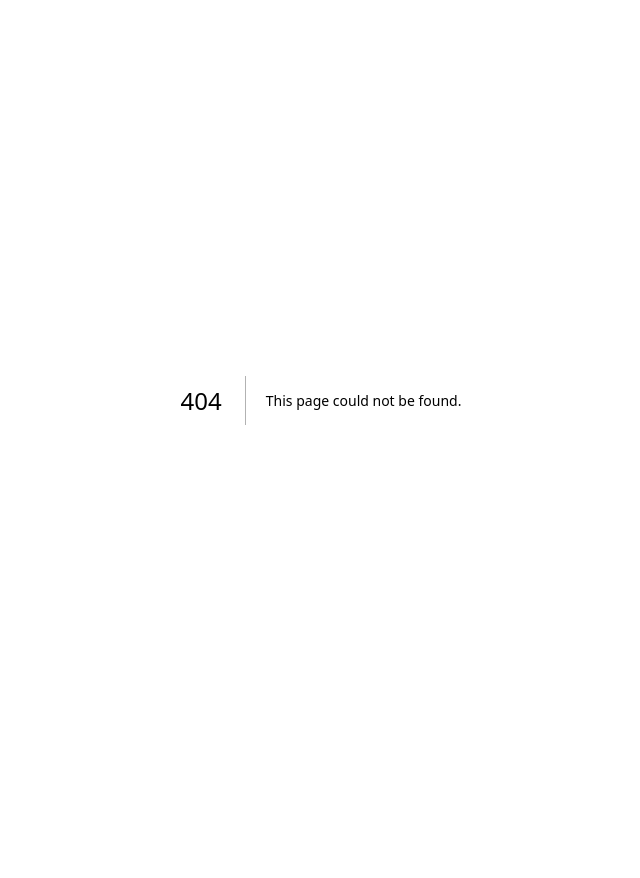
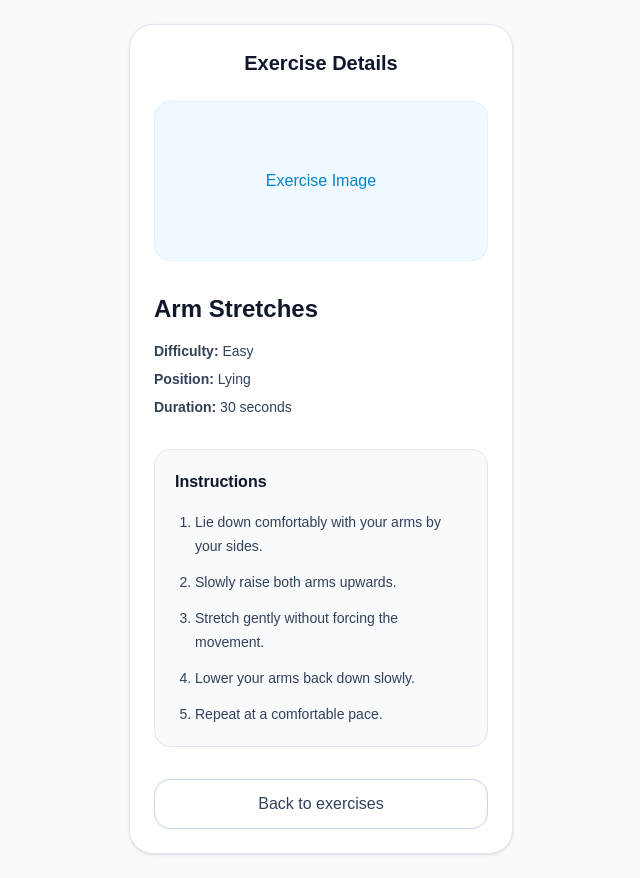
Before and after one commit to Pau7ina/ms-active-app, a Next.js app: page /categories/lying/arm-stretches in a window 1280 px wide. Before the commit this address had no page. Shown: the whole page, without its empty margins (319-959 px from the left). Before the commit the page ends 800 px from the top, so only its background shows below. Built offline with nearby package versions, Linux system fonts and the light colour scheme.

Commit message:
Added lying exercise detail pages and navigation

```diff
--- /dev/null
+++ b/app/categories/lying/arm-stretches/page.tsx
@@ -0,0 +1,43 @@
+import Link from "next/link";
+
+export default function ArmStretchesPage() {
+  return (
+    <main className="min-h-screen bg-slate-50 flex items-center justify-center p-6">
+      <div className="w-full max-w-sm rounded-3xl border border-slate-200 bg-white p-6 shadow-sm">
+        <h1 className="text-xl font-bold text-center text-slate-900">
+          Exercise Details
+        </h1>
+
+        <div className="mt-6 flex h-40 items-center justify-center rounded-2xl border border-sky-100 bg-sky-50 text-sky-600">
+          Exercise Image
+        </div>
+
+        <h2 className="mt-8 text-2xl font-bold text-slate-900">Arm Stretches</h2>
+
+        <div className="mt-4 space-y-2 text-sm text-slate-700">
+          <p><strong>Difficulty:</strong> Easy</p>
+          <p><strong>Position:</strong> Lying</p>
+          <p><strong>Duration:</strong> 30 seconds</p>
+        </div>
+
+        <section className="mt-8 rounded-2xl border border-slate-200 bg-slate-50 p-5">
+          <h3 className="font-semibold text-slate-900">Instructions</h3>
+          <ol className="mt-4 list-decimal space-y-3 pl-5 text-sm leading-6 text-slate-700">
+            <li>Lie down comfortably with your arms by your sides.</li>
+            <li>Slowly raise both arms upwards.</li>
+            <li>Stretch gently without forcing the movement.</li>
+            <li>Lower your arms back down slowly.</li>
+            <li>Repeat at a comfortable pace.</li>
+          </ol>
+        </section>
+
+        <Link
+          href="/categories/lying"
+          className="mt-8 block w-full rounded-2xl border border-slate-300 bg-white px-4 py-3 text-center font-medium text-slate-700 transition hover:bg-slate-50"
+        >
+          Back to exercises
+        </Link>
+      </div>
+    </main>
+  );
+}
--- /dev/null
+++ b/app/categories/lying/knee-bends/page.tsx
@@ -0,0 +1,43 @@
+import Link from "next/link";
+
+export default function KneeBendsPage() {
+  return (
+    <main className="min-h-screen bg-slate-50 flex items-center justify-center p-6">
+      <div className="w-full max-w-sm rounded-3xl border border-slate-200 bg-white p-6 shadow-sm">
+        <h1 className="text-xl font-bold text-center text-slate-900">
+          Exercise Details
+        </h1>
+
+        <div className="mt-6 flex h-40 items-center justify-center rounded-2xl border border-sky-100 bg-sky-50 text-sky-600">
+          Exercise Image
+        </div>
+
+        <h2 className="mt-8 text-2xl font-bold text-slate-900">Knee Bends</h2>
+
+        <div className="mt-4 space-y-2 text-sm text-slate-700">
+          <p><strong>Difficulty:</strong> Easy</p>
+          <p><strong>Position:</strong> Lying</p>
+          <p><strong>Duration:</strong> 30 seconds</p>
+        </div>
+
+        <section className="mt-8 rounded-2xl border border-slate-200 bg-slate-50 p-5">
+          <h3 className="font-semibold text-slate-900">Instructions</h3>
+          <ol className="mt-4 list-decimal space-y-3 pl-5 text-sm leading-6 text-slate-700">
+            <li>Lie down in a comfortable position.</li>
+            <li>Keep both legs relaxed and straight.</li>
+            <li>Slowly bend one knee towards your body.</li>
+            <li>Hold briefly, then gently straighten the leg again.</li>
+            <li>Repeat with the other leg.</li>
+          </ol>
+        </section>
+
+        <Link
+          href="/categories/lying"
+          className="mt-8 block w-full rounded-2xl border border-slate-300 bg-white px-4 py-3 text-center font-medium text-slate-700 transition hover:bg-slate-50"
+        >
+          Back to exercises
+        </Link>
+      </div>
+    </main>
+  );
+}
--- a/app/categories/lying/page.tsx
+++ b/app/categories/lying/page.tsx
@@ -1,4 +1,25 @@
 import Link from "next/link";
+
+const exercises = [
+  {
+    title: "Ankle rotations",
+    href: "/categories/lying/ankle-rotations",
+    description:
+      "Slowly rotate each ankle in circles to improve mobility and blood flow.",
+  },
+  {
+    title: "Knee bends",
+    href: "/categories/lying/knee-bends",
+    description:
+      "Gently bend one knee at a time, keeping movements slow and controlled.",
+  },
+  {
+    title: "Arm stretches",
+    href: "/categories/lying/arm-stretches",
+    description:
+      "Raise and lower your arms gently to encourage flexibility and movement.",
+  },
+];
 
 export default function LyingPage() {
   return (
@@ -18,32 +39,20 @@ export default function LyingPage() {
         </p>
 
         <div className="mt-6 space-y-4">
+          {exercises.map((exercise) => (
             <Link
-            href="/categories/lying/ankle-rotations"
+              key={exercise.href}
+              href={exercise.href}
               className="block rounded-2xl border border-slate-200 bg-slate-50 p-4 transition hover:bg-sky-50"
             >
-            <h3 className="font-semibold text-slate-900">Ankle rotations</h3>
+              <h3 className="font-semibold text-slate-900">
+                {exercise.title}
+              </h3>
               <p className="mt-2 text-sm text-slate-600">
-              Slowly rotate each ankle in circles to improve mobility and blood
-              flow.
+                {exercise.description}
               </p>
             </Link>
-
-          <div className="rounded-2xl border border-slate-200 bg-slate-50 p-4">
-            <h3 className="font-semibold text-slate-900">Knee bends</h3>
-            <p className="mt-2 text-sm text-slate-600">
-              Gently bend one knee at a time, keeping movements slow and
-              controlled.
-            </p>
-          </div>
-
-          <div className="rounded-2xl border border-slate-200 bg-slate-50 p-4">
-            <h3 className="font-semibold text-slate-900">Arm stretches</h3>
-            <p className="mt-2 text-sm text-slate-600">
-              Raise and lower your arms gently to encourage flexibility and
-              movement.
-            </p>
-          </div>
+          ))}
         </div>
 
         <Link
```
Lines whose indentation alone changed are shown as unchanged.
